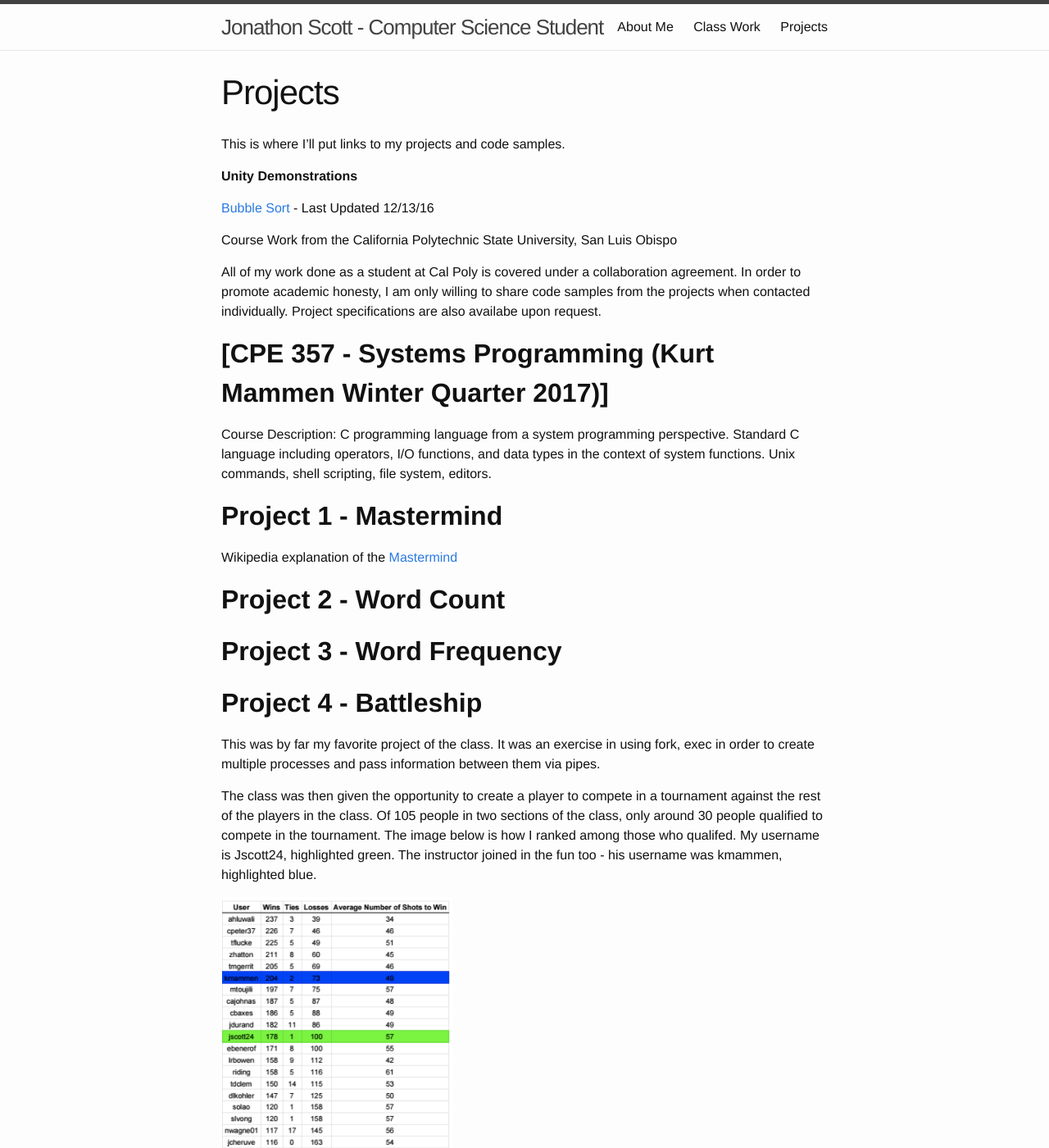
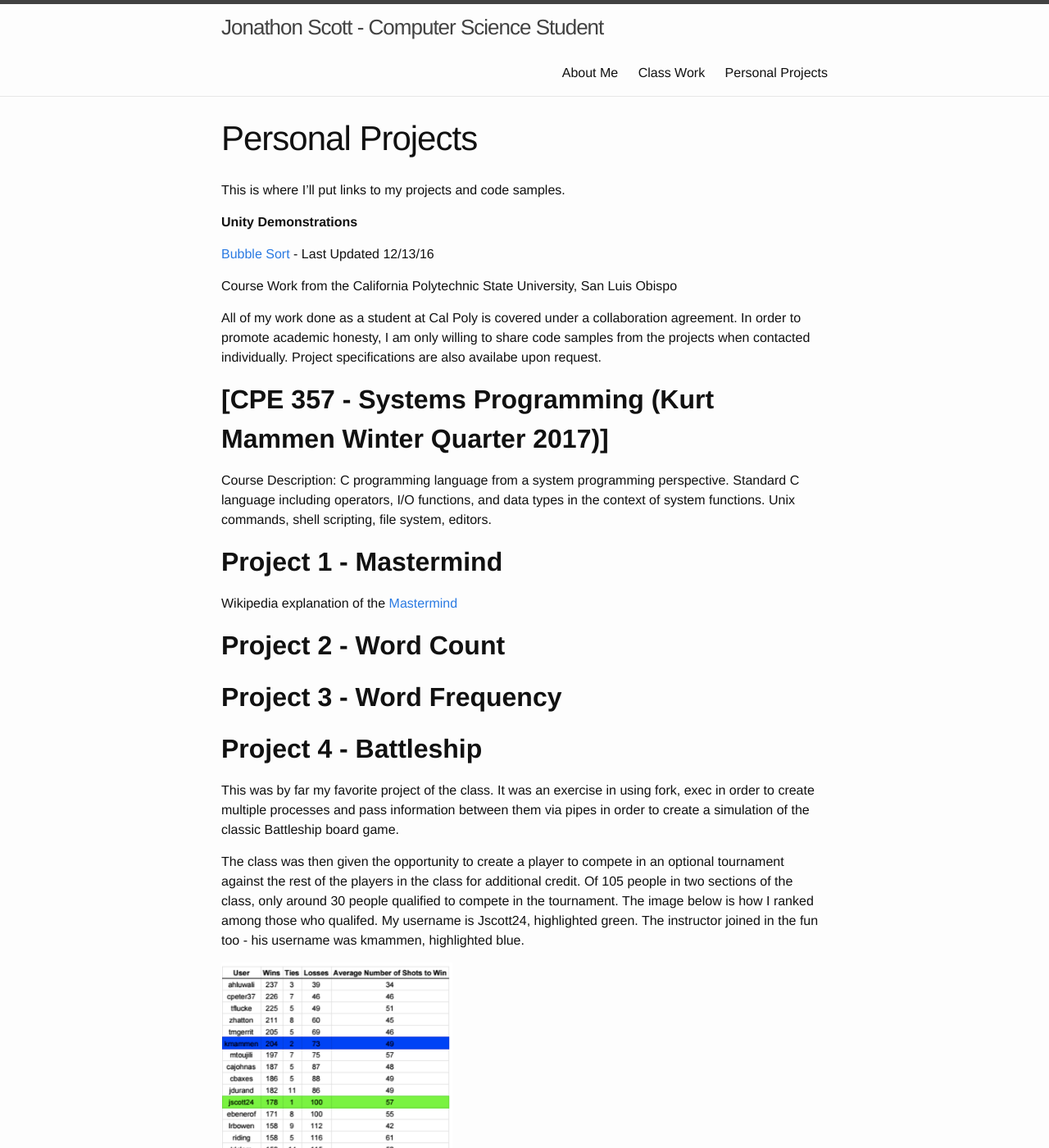
Before and after one commit to JonScott20/JonScott20.github.io, a Jekyll site: the page built from personal_projects.md, in a window 1280 px wide and 1400 px high. Shown: the whole window at 82% size. Built offline with Jekyll 4.4.1, drawn with Linux system fonts in a browser that asks for light colours.

Commit message:
Update and rename projects.md to personal_projects.md

```diff
--- a/projects.md
+++ b/personal_projects.md
@@ -1,7 +1,7 @@
 ---
 layout: page
-title: Projects
-permalink: /projects/
+title: Personal Projects
+permalink: /personal_projects/
 ---
 
 This is where I'll put links to my projects and code samples.
@@ -36,9 +36,9 @@
 **Project 4 - Battleship**
 ------------------------------------------------------------------------------------------------------------------------------
 
-This was by far my favorite project of the class. It was an exercise in using fork, exec in order to create multiple processes and pass information between them via pipes.
+This was by far my favorite project of the class. It was an exercise in using fork, exec in order to create multiple processes and pass information between them via pipes in order to create a simulation of the classic Battleship board game.
 
-The class was then given the opportunity to create a player to compete in a tournament against the rest of the players in the class. Of 105 people in two sections of the class, only around 30 people qualified to compete in the tournament. The image below is how I ranked among those who qualifed. My username is Jscott24, highlighted green. The instructor joined in the fun too - his username was kmammen, highlighted blue.
+The class was then given the opportunity to create a player to compete in an optional tournament against the rest of the players in the class for additional credit. Of 105 people in two sections of the class, only around 30 people qualified to compete in the tournament. The image below is how I ranked among those who qualifed. My username is Jscott24, highlighted green. The instructor joined in the fun too - his username was kmammen, highlighted blue.
 
 
 ![Project 4 Tournament Results](https://jonscott20.github.io/Files/Documents/Project4Tournament.png)
```
